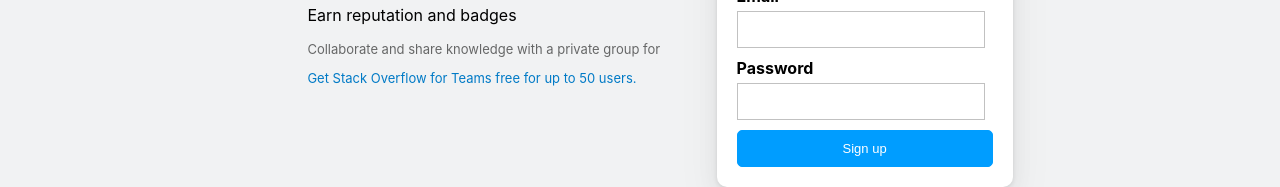
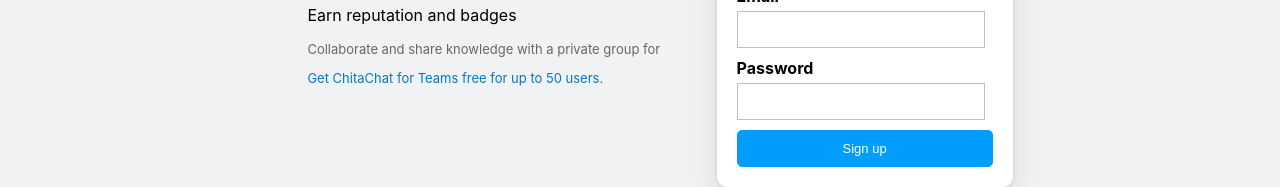
Before and after one commit to rajanukul/stack-overflow-eight, a React (Create React App) app: page /Auth in a window 1280 px wide. Both pictures are taken after a click on the button "sign up". Shown: the part 436-623 px from the top of the page. Built offline with nearby package versions, Linux system fonts and the light colour scheme; no server answers.

Commit message:
Update AboutAuth.jsx

```diff
--- a/src/Pages/Auth/AboutAuth.jsx
+++ b/src/Pages/Auth/AboutAuth.jsx
@@ -12,7 +12,7 @@ const AboutAuth = () => {
         Collaborate and share knowledge with a private group for
       </p>
       <p style={{ fontSize: "13px", color: "#007ac6" }}>
-        Get Stack Overflow for Teams free for up to 50 users.
+        Get ChitaChat for Teams free for up to 50 users.
       </p>
     </div>
   );
```
